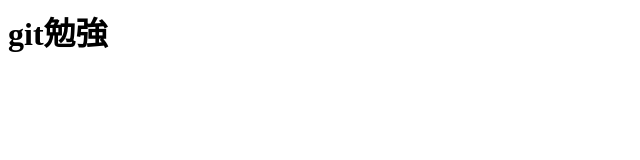
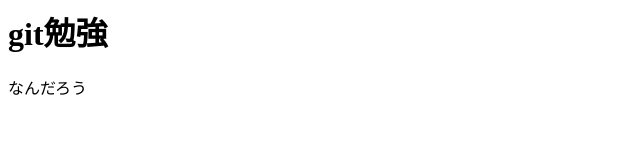
Before and after one commit to mysadadonald/git-_tutorial, a plain HTML site: page index.html in a window 1280 px wide. Shown: the full height of the page, 0-640 px from the left. Drawn offline with Linux system fonts and the light colour scheme.

Commit message:
<変更のため>

```diff
--- a/index.html
+++ b/index.html
@@ -1 +1,2 @@
 <h1>git勉強</h1>
+<p>なんだろう</p>
```
